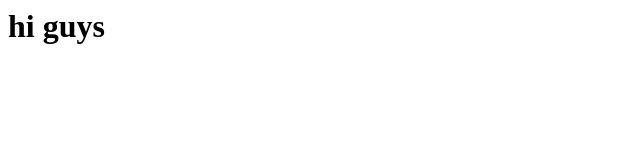
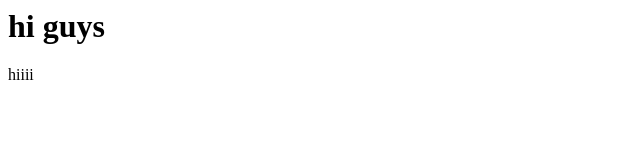
Before and after one commit to lavanyamaran10/Example2, a plain HTML site: page index.html in a window 1280 px wide. Shown: the full height of the page, 0-640 px from the left. Drawn offline with Linux system fonts and the light colour scheme.

Commit message:
Update index.html

```diff
--- a/index.html
+++ b/index.html
@@ -1,3 +1,4 @@
 <html>
 <h1>hi guys</h1>
+  <body><p>hiiii</p></body>
 </html>
```
